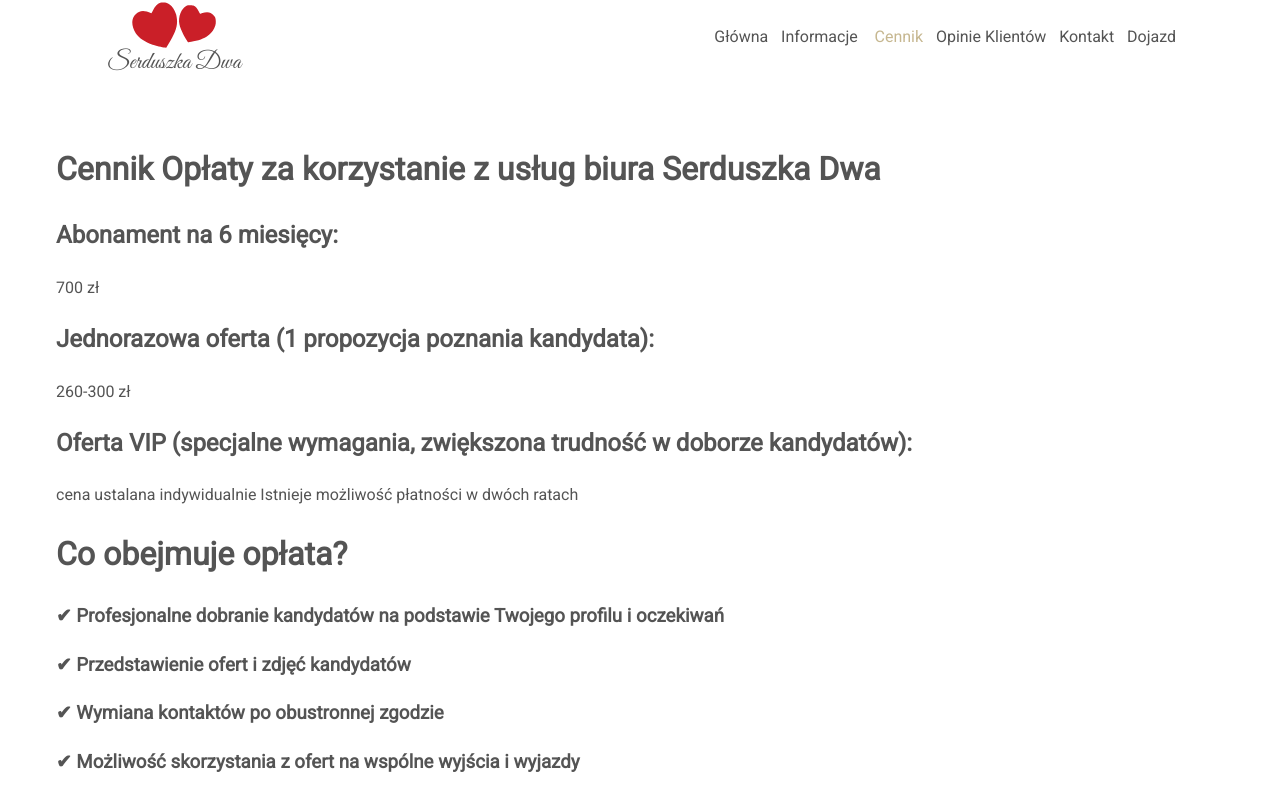
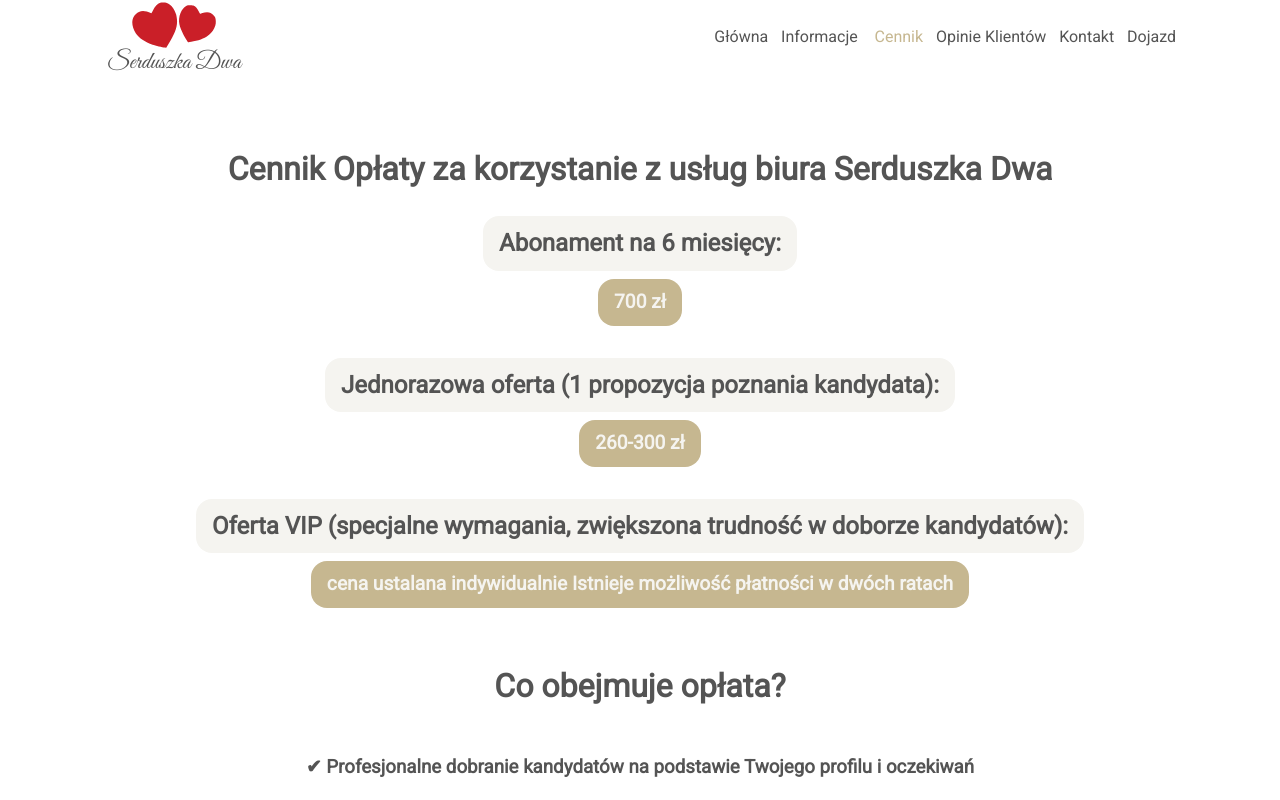
Before and after one commit to Vectari/serduszka-dwa, a React (Vite) app: page /pricelist in a window 1280 px wide. Shown: the top 800 px of the page. Built offline with nearby package versions, Linux system fonts and the light colour scheme; no server answers; the database is empty.

Commit message:
style: add styles

```diff
--- a/src/view/PriceList/PriceList.jsx
+++ b/src/view/PriceList/PriceList.jsx
@@ -1,20 +1,58 @@
+import styled from "styled-components";
 import { dictionary } from "../../dictionary";
+import { theme } from "../../theme";
+
+const PriceListWrapper = styled.div`
+  text-align: center;
+  display: flex;
+  flex-direction: column;
+`;
+
+const StyledPriceHeader = styled.h2`
+  color: ${theme.section_two_text_on_background};
+  background-color: ${theme.section_two_background};
+  border-radius: 1rem;
+  margin: auto;
+  padding: 0.5rem 1rem;
+  max-width: 90%;
+`;
+
+const StyledPrice = styled.p`
+  color: ${theme.section_one_text_on_background};
+  background-color: ${theme.section_one_background};
+  border-radius: 1rem;
+  margin: 0.5rem auto 2rem;
+  padding: 0.5rem 1rem;
+  font-weight: bold;
+  font-size: 1.2rem;
+  max-width: 75%;
+`;
 
 export function PriceList() {
   return (
-    <>
+    <PriceListWrapper>
       <h1>{dictionary.price_page.price_page_head}</h1>
-      <h2>{dictionary.price_page.price_page_subscription}</h2>
-      <p>{dictionary.price_page.price_page_subscription_price}</p>
-      <h2>{dictionary.price_page.price_page_one_offer}</h2>
-      <p>{dictionary.price_page.price_page_one_offer_price}</p>
-      <h2>{dictionary.price_page.price_page_vip_offer}</h2>
-      <p>{dictionary.price_page.price_page_vip_price}</p>
+      <StyledPriceHeader>
+        {dictionary.price_page.price_page_subscription}
+      </StyledPriceHeader>
+      <StyledPrice>
+        {dictionary.price_page.price_page_subscription_price}
+      </StyledPrice>
+      <StyledPriceHeader>
+        {dictionary.price_page.price_page_one_offer}
+      </StyledPriceHeader>
+      <StyledPrice>
+        {dictionary.price_page.price_page_one_offer_price}
+      </StyledPrice>
+      <StyledPriceHeader>
+        {dictionary.price_page.price_page_vip_offer}
+      </StyledPriceHeader>
+      <StyledPrice>{dictionary.price_page.price_page_vip_price}</StyledPrice>
       <h1>{dictionary.price_page.price_page_info_head}</h1>
       <h3>{dictionary.price_page.price_page_info_one}</h3>
       <h3>{dictionary.price_page.price_page_info_two}</h3>
       <h3>{dictionary.price_page.price_page_info_three}</h3>
       <h3>{dictionary.price_page.price_page_info_four}</h3>
-    </>
+    </PriceListWrapper>
   );
 }
```
